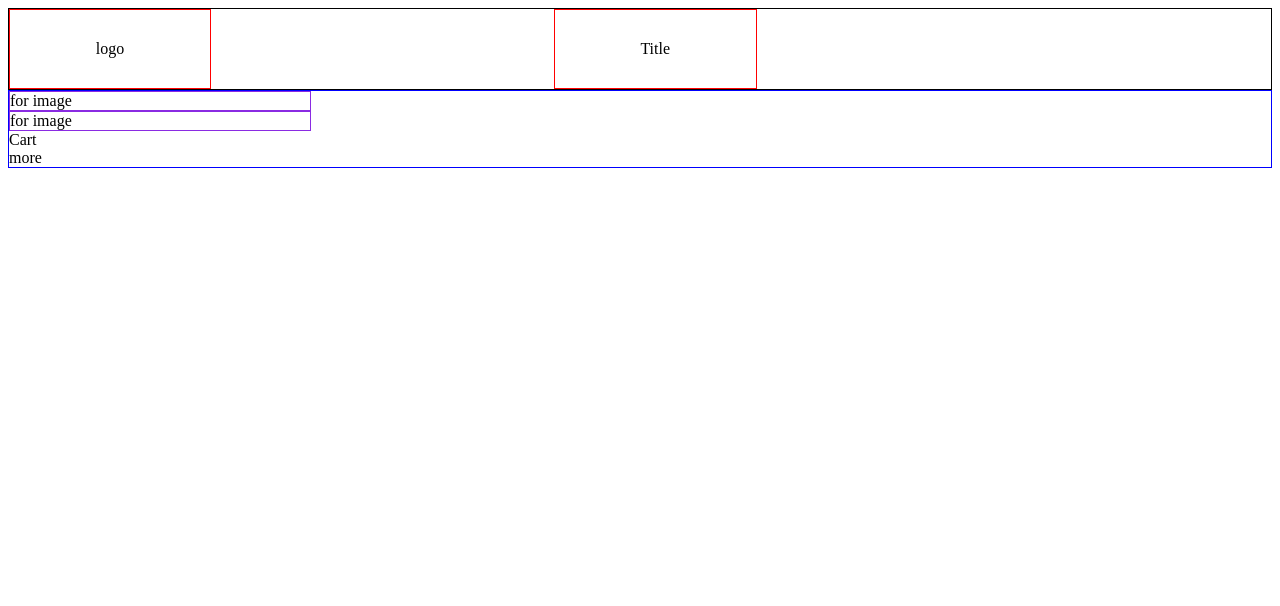
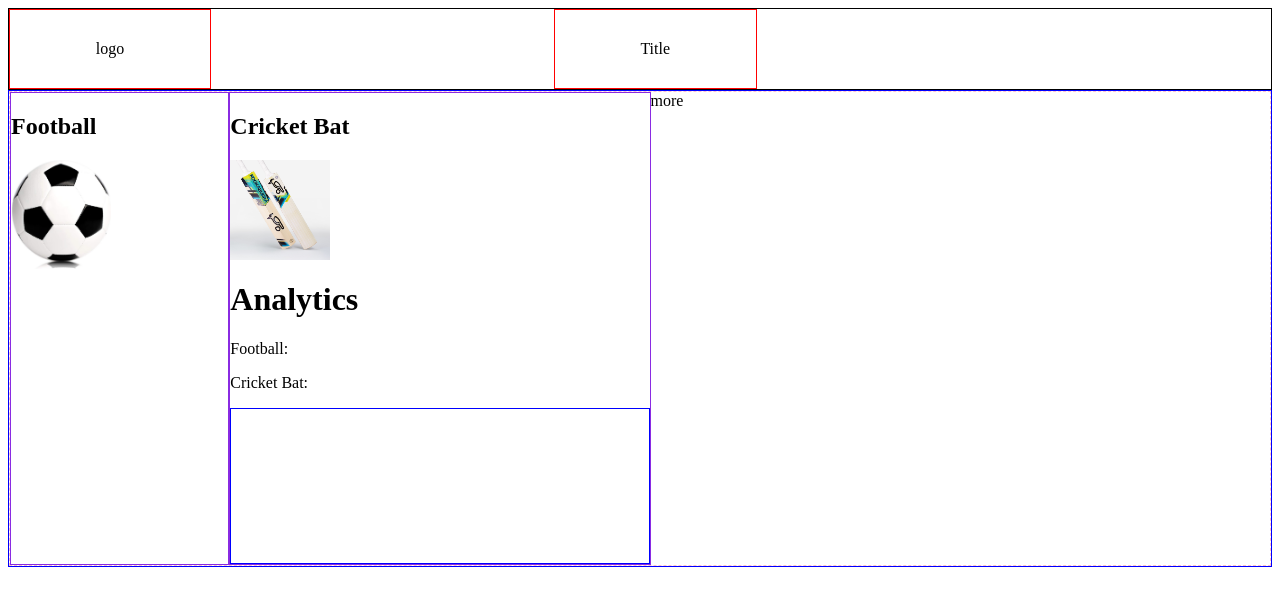
Before and after one commit to jack8120/ecommerceProject, a plain HTML site: page index.html in a window 1280 px wide. Drawn offline with nearby package versions, Linux system fonts and the light colour scheme.

Commit message:
upto L13

```diff
--- a/app.js
+++ b/app.js
@@ -2,3 +2,64 @@
 
 //console.log('check')
 // Event record interest in item with on mouse enter
+
+
+let footballcounter = 0;
+let cricketBatcounter = 0;
+
+//function for item hover
+
+let footballElement = document.getElementById('footballAnalytics');
+let cricketBatElement = document.getElementById('cricketBatAnalytics');
+
+//initial render
+footballElement.innerHTML = footballcounter;
+cricketBatElement.innerHTML = cricketBatcounter;
+
+function footballHover(){
+    footballcounter++;
+    footballElement.innerHTML = footballcounter;
+}
+
+function cricketBatHover(){
+    cricketBatcounter++;
+    cricketBatElement.innerHTML = cricketBatcounter;
+}
+
+// Canvas Charts
+
+
+  const labels = [
+    'Football',
+    'Cricket Bat',
+
+  function showData(){
+    if(render)
+
+
+  }
+
+  ];
+
+  const data = {
+    labels: labels,
+    datasets: [{
+      label: 'Footballs Vs Cricket Bats',
+      backgroundColor: 'rgb(255, 99, 132)',
+      borderColor: 'rgb(255, 99, 132)',
+      data: [tennisBatCounter, cricketBatcounter],
+    }]
+  };
+
+  const config = {
+    type: 'bar',
+    data: data,
+    options: {}
+  };
+
+  const myChart = new Chart(
+    document.getElementById('myChart'),
+    config
+  );
+
+// Card interactivity
--- a/index.html
+++ b/index.html
@@ -3,6 +3,7 @@
     <head>
         <link rel="stylesheet" href="style.css">
         <title>Ecomms Site</title>
+        <script src="https://cdn.jsdelivr.net/npm/chart.js"></script>
 
     </head>
     <body>
@@ -13,10 +14,32 @@
 
         </header>
         <main>
-            <div id hero1>
-                <div class="product" >for image</div>
-                <div class="product">for image</div>
-                <div >Cart</div>
+            <div id="hero1" >
+                <div onmouseenter="footballHover()"  class="product" >
+                    <h2>Football</h2>
+                    <div id="fBallimg">
+                        <img id="ball" src="assets/football.jpg">
+                    </div>
+                </div>
+
+                <div onmouseenter="cricketBatHover()"  class="product" >
+                    <h2>Cricket Bat</h2>
+                    <div id="Cricketimg">
+                        <img id="cBat" src="assets/cricketbat.jpg">
+                    </div>
+
+
+                <div >
+                    <h1>Analytics</h1>
+                    <p> Football:<span id="footballAnalytics"></span></p>
+                    <p> Cricket Bat:<span id="cricketBatAnalytics"></span></p>
+
+
+
+                </div>
+                <div id="chart">
+                    <canvas id="myChart" ></canvas>
+                </div>
             </div>
             <div> more</div>
         </main>
--- a/style.css
+++ b/style.css
@@ -37,18 +37,54 @@ main {
 
 #hero1 {
     border: 1px dashed pink;
-    display: flex;
+    display: grid;
+    grid-template-columns: auto auto auto auto auto auto auto;
 
 }
 
 .product {
     border: 1px solid blueviolet;
-    max-width: 300px;
-    max-height: 300px;
+    max-width: 500px;
+    max-height: 500px;
 
 }
 
 
+#fBallimg{
+    max-width: 100px;
+    max-height: 100px;
+    display: grid;
+    align-items: center;
+    justify-content: center;
+
+}
+
+#Cricketimg{
+    max-width: 100px;
+    max-height: 100px;
+    display: grid;
+    align-items: center;
+    justify-content: center;
+
+}
+
+#ball{
+    width: 100%;
+}
+
+#cBat{
+    width: 100%;
+}
+
 .hero1 {
     border: 1px dashed red;
 }
+
+#chart {
+    border: 1px solid blue;
+    max-width: 500px;
+    max-height: 500px;
+    grid-column-start: 6;
+    grid-column-end: 7;
+
+}
```
Also changed, not shown: Vapp.js (added), assets/cricketbat.jpg (added), assets/football.jpg (added).
